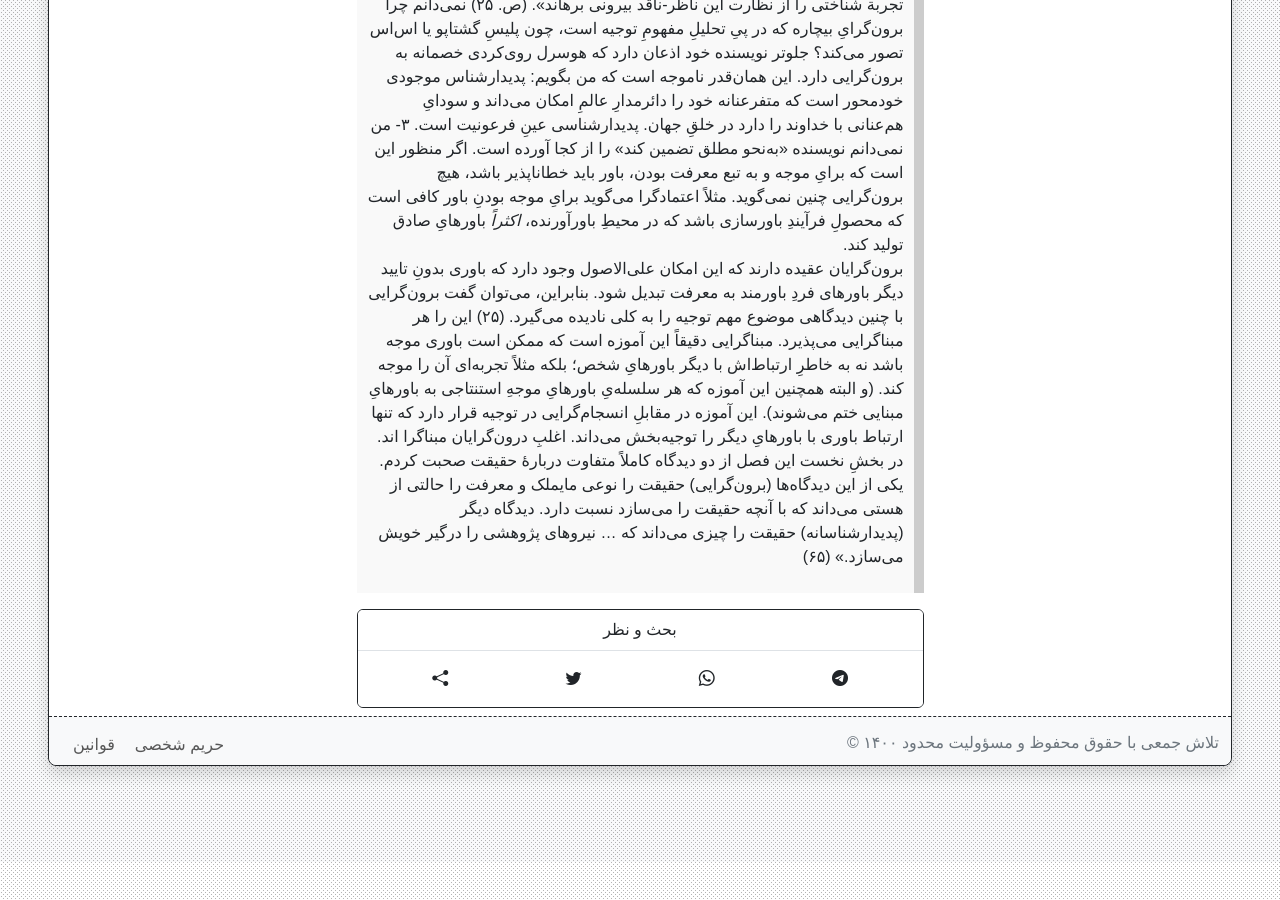
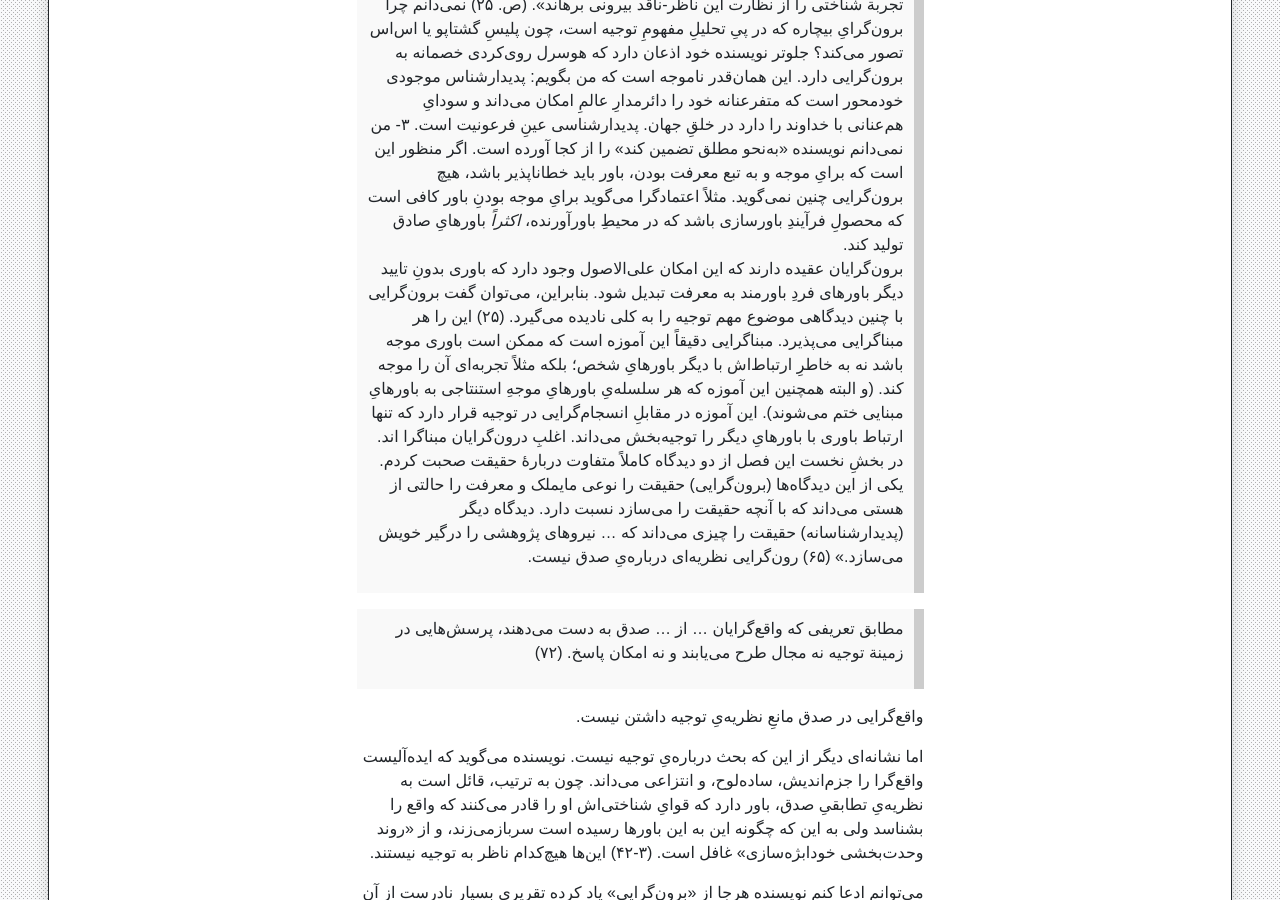
Before and after one commit to phicudemy/phicudemy.github.io, a Jekyll site: the page built from _posts/2024-08-02-perspevtive.md, in a window 1280 px wide and 900 px high, scrolled down 4355 px. Built offline with Jekyll 4.4.1, drawn with Linux system fonts in a browser that asks for light colours; comment, search, counter and statistics services are not loaded; a style sheet for code colours, icons or effects is not loaded; before the commit the page ends 5217 px from its top, so only the background shows below that; some of the changed text lies outside the part shown.

Commit message:
TinaCMS content update

```diff
--- a/_posts/2024-08-02-perspevtive.md
+++ b/_posts/2024-08-02-perspevtive.md
@@ -57,3 +57,12 @@ tags:
 > برون‌گرایان عقیده دارند که این امکان علی‌الاصول وجود دارد که باوری بدونِ تایید دیگر باورهای فردِ باورمند به معرفت تبدیل شود. بنابراین، می‌توان گفت برون‌گرایی با چنین دیدگاهی موضوع مهم توجیه را به کلی نادیده می‌گیرد. (۲۵)
 این را هر مبناگرایی می‌پذیرد. مبناگرایی دقیقاً این‌ آموزه است که ممکن است باوری موجه باشد نه به خاطرِ ارتباط‌اش با دیگر باورهایِ شخص؛ بلکه مثلاً تجربه‌ای آن را موجه کند. (و البته همچنین این آموزه که هر سلسله‌یِ باورهایِ موجهِ استنتاجی به باورهایِ مبنایی ختم می‌شوند). این آموزه در مقابلِ انسجام‌گرایی در توجیه قرار دارد که تنها ارتباط باوری با باورهایِ دیگر را توجیه‌بخش می‌داند. اغلبِ درون‌گرایان مبناگرا اند.
 > در بخشِ نخست این فصل از دو دیدگاه کاملاً متفاوت دربارهٔ حقیقت صحبت کردم. یکی از این دیدگاه‌ها (برون‌گرایی) حقیقت را نوعی مایملک و معرفت را حالتی از هستی می‌داند که با آنچه حقیقت را می‌سازد نسبت دارد. دیدگاه دیگر (پدیدارشناسانه) حقیقت را چیزی می‌داند که ... نیروهای پژوهشی را درگیر خویش می‌سازد.» (۶۵)
+رون‌گرایی نظریه‌ای درباره‌یِ صدق نیست.
+
+> مطابق تعریفی که واقع‌گرایان ... از ... صدق به دست می‌دهند، پرسش‌هایی در زمینة توجیه نه مجال طرح می‌یابند و نه امکان پاسخ. (۷۲)
+
+واقع‌گرایی در صدق مانعِ نظریه‌یِ توجیه داشتن نیست.
+
+اما نشانه‌ای دیگر از این که بحث درباره‌یِ توجیه نیست. نویسنده می‌گوید که ایده‌آلیست واقع‌گرا را جزم‌اندیش، ساده‌لوح، و انتزاعی می‌داند. چون به ترتیب، قائل است به نظریه‌یِ تطابقیِ صدق، باور دارد که قوایِ شناختی‌اش او را قادر می‌کنند که واقع را بشناسد ولی به این که چگونه این به این باورها رسیده است سربازمی‌زند، و از «روند وحدت‌بخشی خودابژه‌سازی» غافل است. (۳-۴۲) این‌ها هیچ‌کدام ناظر به توجیه نیستند.
+
+می‌توانم ادعا کنم نویسنده هرجا از «برون‌گرایی» یاد کرده تقریری بسیار نادرست از آن به دست داده است. یا به اشتباه آن را نظریه‌ای درباره‌یِ صدق دانسته، یا آن را در تقابل با انسجام‌گرایی دانسته، یا مرتکبِ اشتباه‌هایی در همین سطح اساسی شده است.
```
